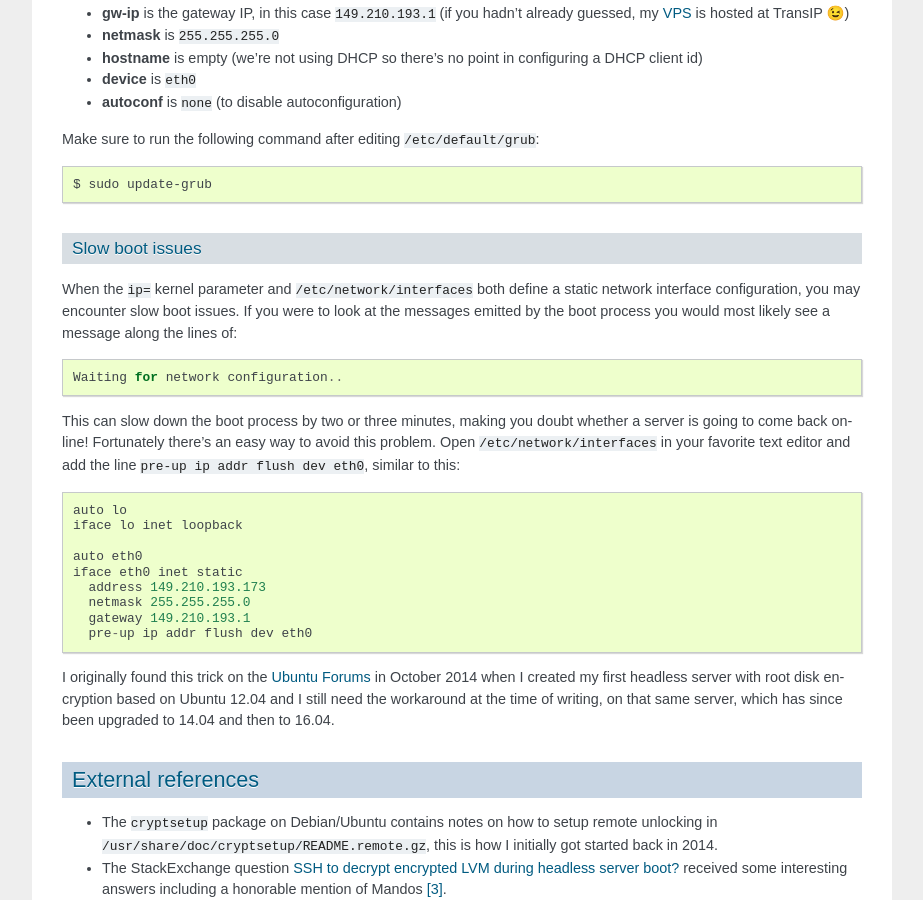
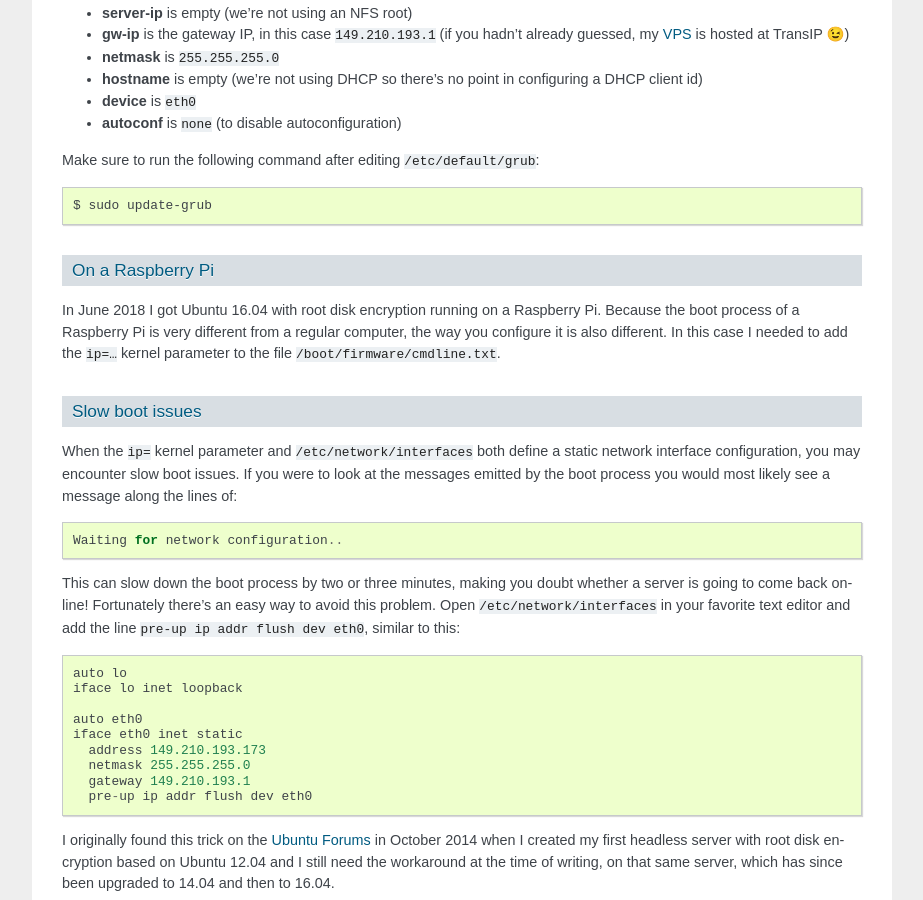
Before and after one commit to xolox/python-debuntu-tools, a Sphinx documentation site: the page built from docs/unlock-remote-system.rst, in a window 1280 px wide and 900 px high, scrolled down 1913 px. Shown: the whole window, without its empty margins (198-1121 px from the left). Built offline with Sphinx 7.4.7, drawn with Linux system fonts in a browser that asks for light colours; some of the changed text lies outside the part shown.

Commit message:
Documentation about remote root disk encryption on Raspberry Pi

```diff
--- a/docs/unlock-remote-system.rst
+++ b/docs/unlock-remote-system.rst
@@ -112,6 +112,15 @@ Make sure to run the following command after editing ``/etc/default/grub``::
 
  $ sudo update-grub
 
+On a Raspberry Pi
+~~~~~~~~~~~~~~~~~
+
+In June 2018 I got Ubuntu 16.04 with root disk encryption running on a
+Raspberry Pi. Because the boot process of a Raspberry Pi is very different from
+a regular computer, the way you configure it is also different. In this case I
+needed to add the ``ip=…`` kernel parameter to the file
+``/boot/firmware/cmdline.txt``.
+
 Slow boot issues
 ~~~~~~~~~~~~~~~~
 
```
